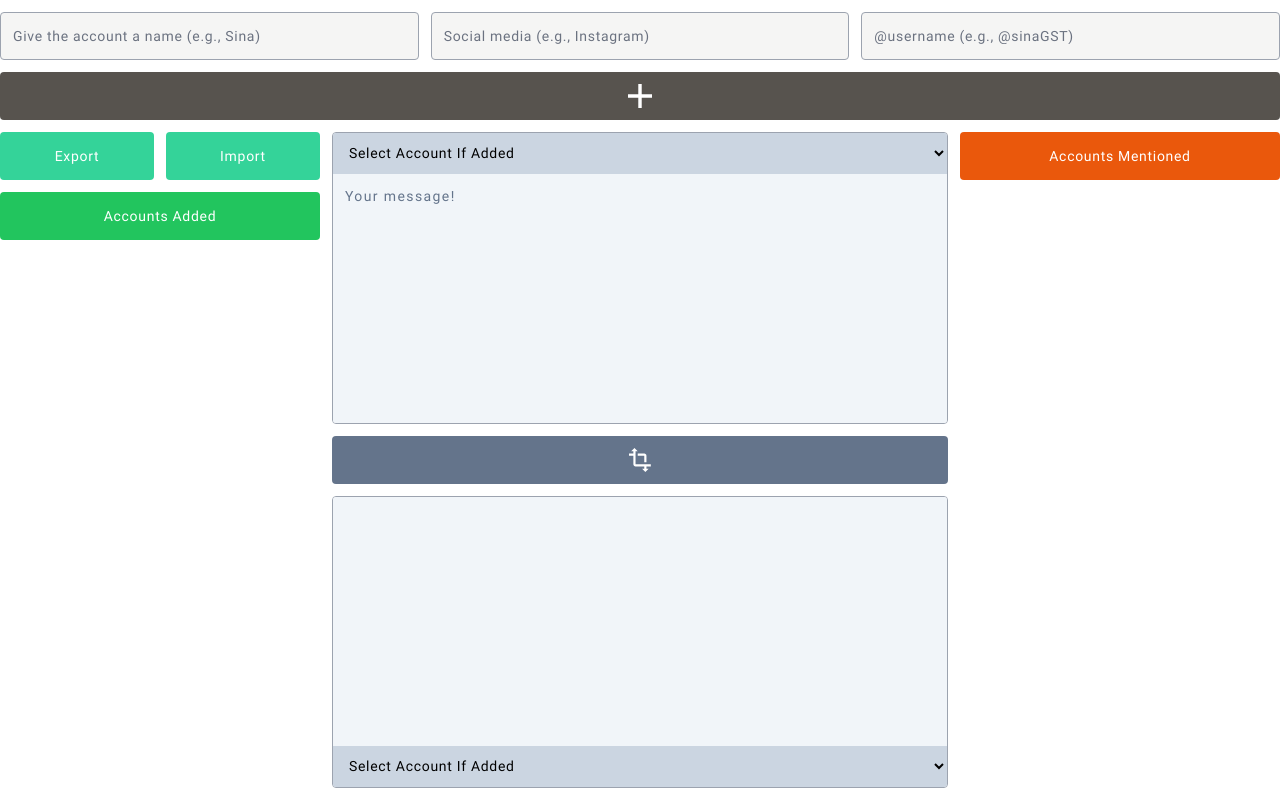
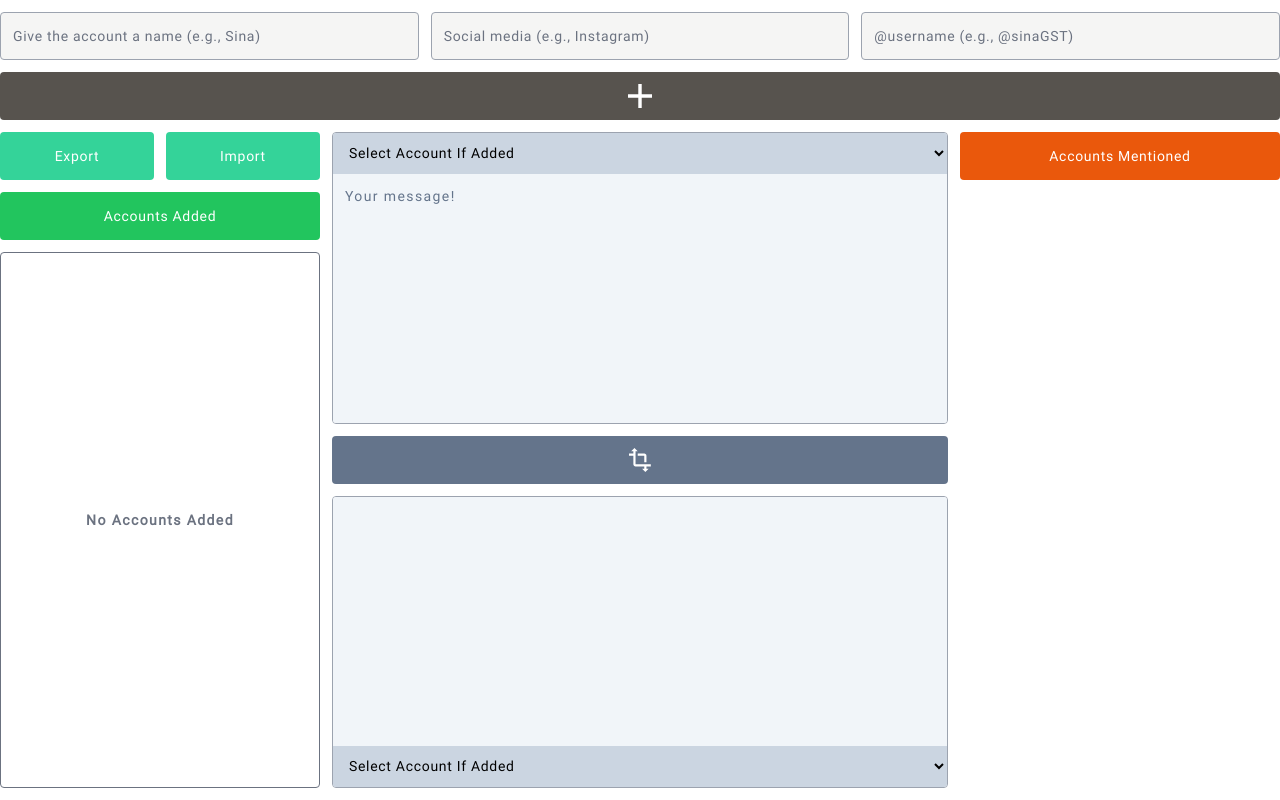
Before and after one commit to Sina-Hosseini-GST/social-converter, a SvelteKit app: page / in a window 1280 px wide. Built offline with nearby package versions, Linux system fonts and the light colour scheme.

Commit message:
Put some placeholders

```diff
--- a/src/routes/+page.svelte
+++ b/src/routes/+page.svelte
@@ -17,7 +17,7 @@
 	let socialMedia = $state('');
 	let userName = $state('');
 
-	let defaultSocialMedia = 'Select Account If Added';
+	const defaultSocialMedia = 'Select Account If Added';
 
 	let inputText = $state('');
 	let inputSocialMedia = $state(defaultSocialMedia);
@@ -196,9 +196,9 @@
 			<h1 class="tracking-wider text-white bg-green-500 text-center leading-[3rem] rounded">
 				Accounts Added
 			</h1>
-			<div class="flex flex-col overflow-auto xl:gap-3">
+			<div class="flex flex-col overflow-auto xl:gap-3 tracking-widest flex-1">
 				{#each informations as information, i}
-					<div class="tracking-widest text-white">
+					<div class="text-white">
 						{#if information.accounts.length}
 							<input placeholder="Give the account a name (e.g., Sina)" class="sticky top-0 z-10 w-full border-b border-white bg-lime-500 xl:leading-10 xl:px-3 focus:outline-none placeholder:text-gray-100" bind:value={information.name}>
 						{/if}
@@ -216,6 +216,10 @@
 							{/each}
 						</ul>
 					</div>
+					{:else}
+						<p class="font-bold leading-[3rem] border border-gray-500 h-full flex justify-center items-center rounded text-gray-500">
+							No Accounts Added
+						</p>
 				{/each}
 			</div>
 			{#if informations.length}
```
